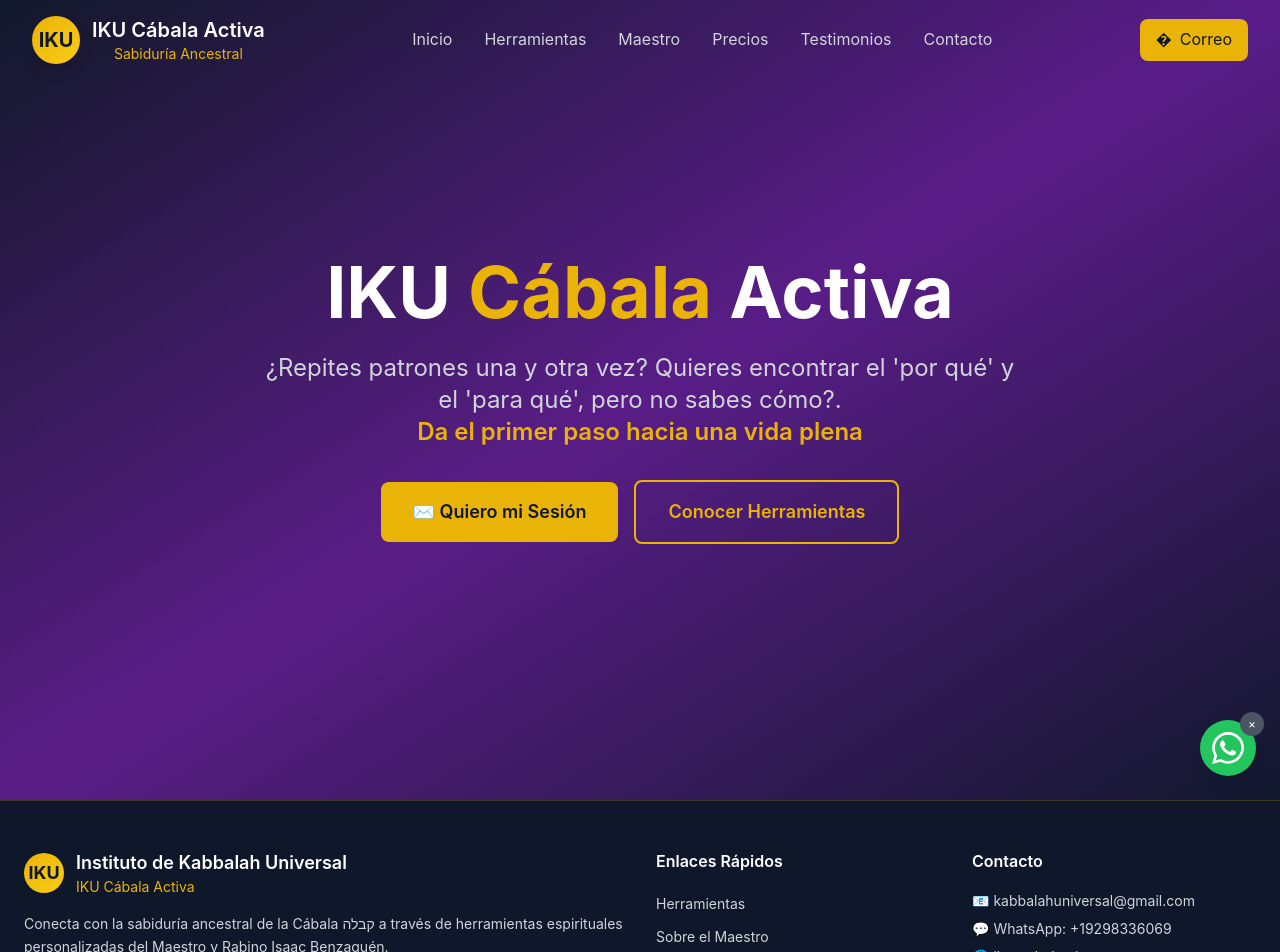
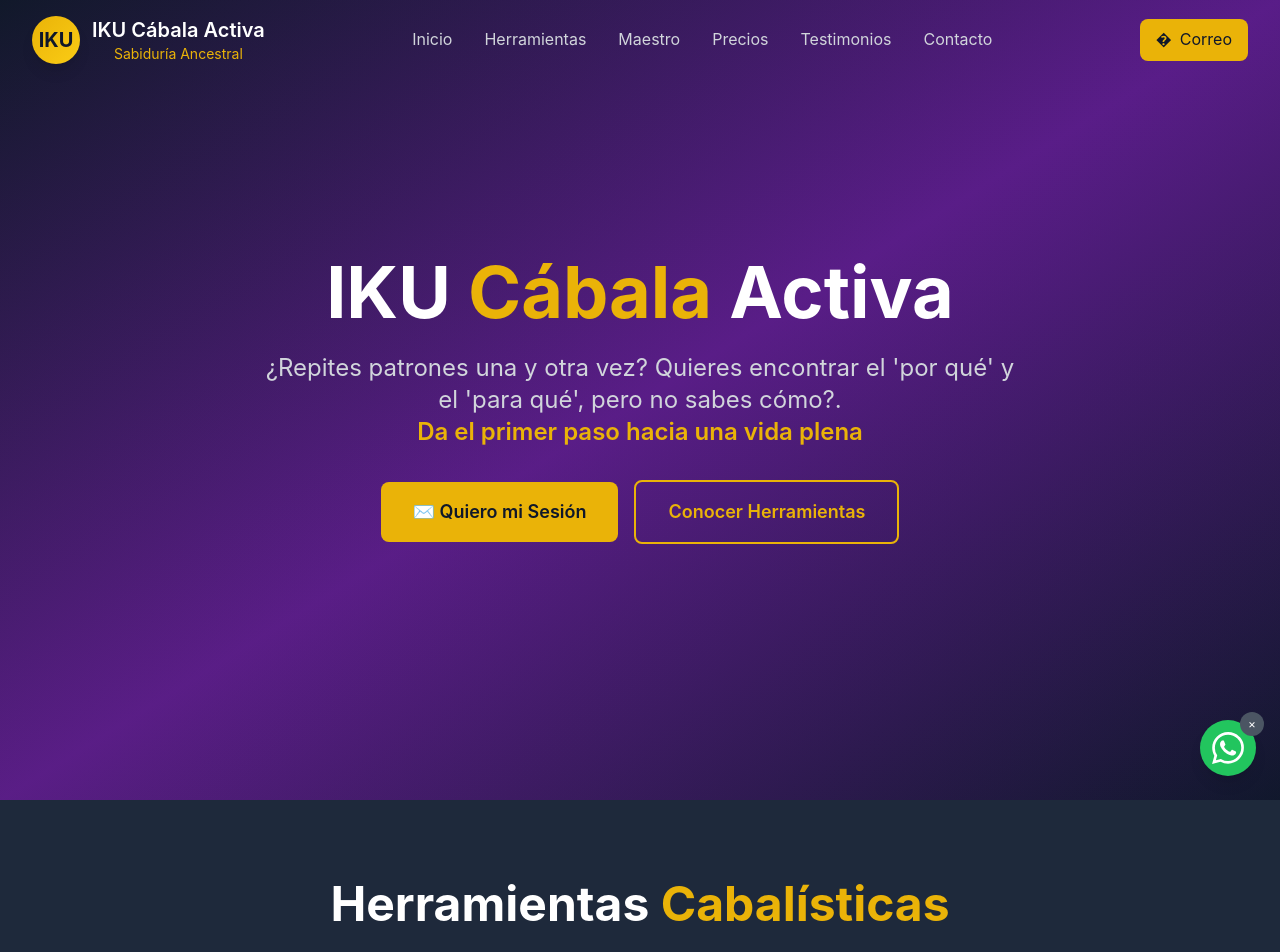
Before and after one commit to mdasuaje/iku-cabalactiva, a React (Vite) app: page / in a window 1280 px wide. Shown: the top 952 px of the page. Built offline with nearby package versions, Linux system fonts and the light colour scheme.

Commit message:
diagnose: Hero + Herramientas - Segundo diagnóstico
🔍 Diagnóstico activo: hero-herramientas
📋 Secciones cargadas: Hero, Herramientas
🎯 Objetivo: Verificar si Herramientas causa el error fatal
✅ Build exitoso: 346 módulos, 3.09s

```diff
--- a/src/components/pages/Home.jsx
+++ b/src/components/pages/Home.jsx
@@ -9,8 +9,9 @@ import Herramientas from '@components/sections/Herramientas'
 const Home = () => {
   return (
     <>
-      {/* DIAGNÓSTICO ACTIVO - Solo secciones: Hero */}
+      {/* DIAGNÓSTICO ACTIVO - Solo secciones: Hero, Herramientas */}
       <Hero />
+      <Herramientas />
     </>
   )
 }
```
Also changed, not shown: 1 other file (tests, documents, lock files or other folders).
